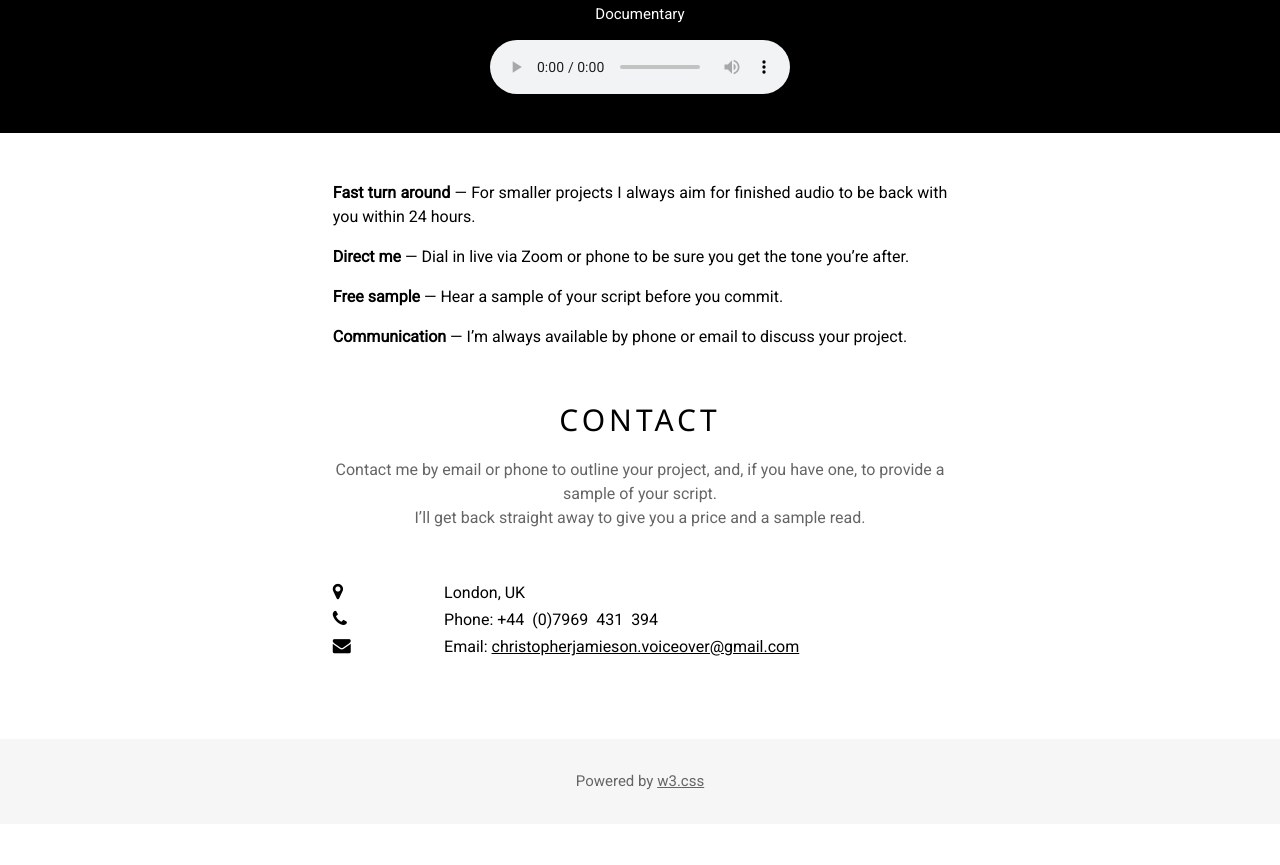
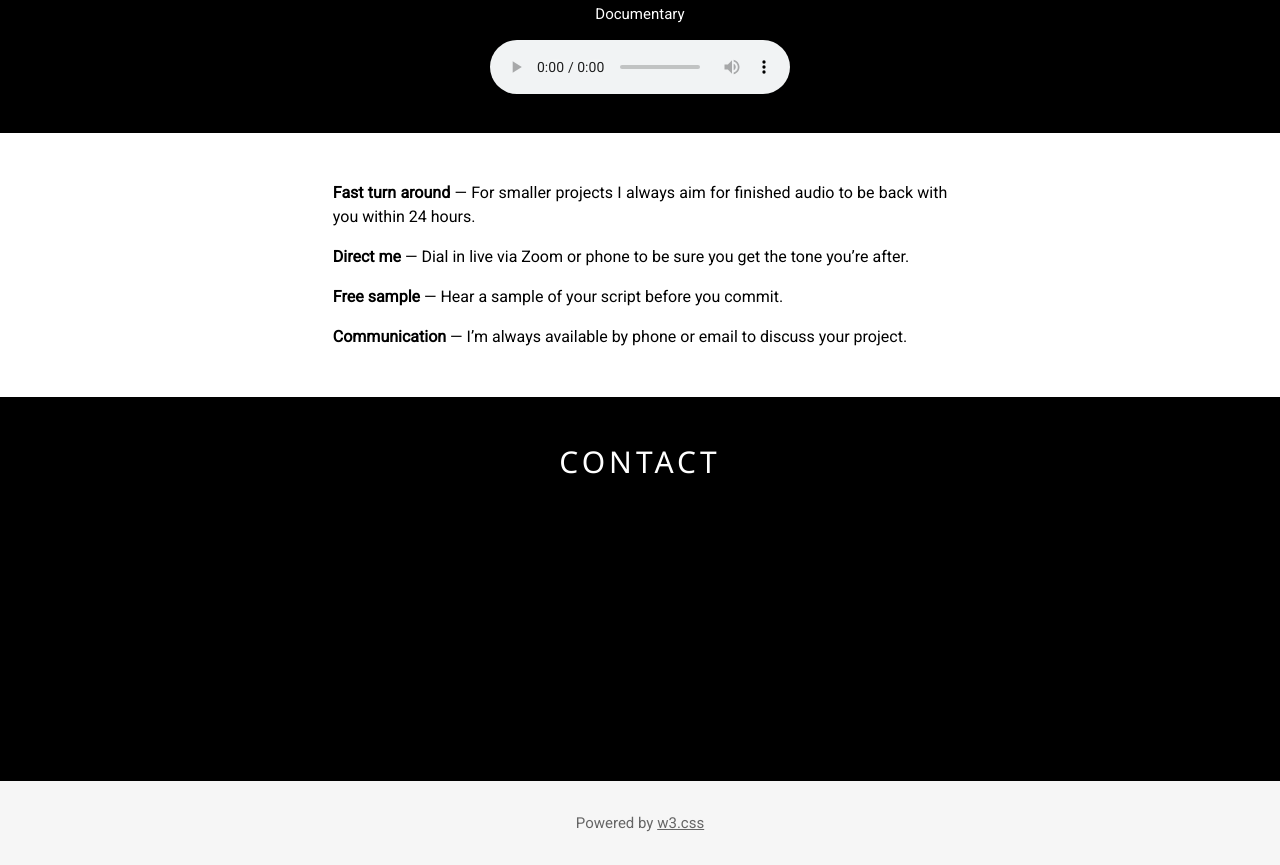
Before and after one commit to ChristopherJamieson/voice-over, a plain HTML site: page index.html in a window 1280 px wide. Shown: the part 1187-2052 px from the top of the page. Before the commit the page ends 2011 px from the top, so only its background shows below. Drawn offline with nearby package versions, Linux system fonts and the light colour scheme.

Commit message:
Add files via upload

```diff
--- /dev/null
+++ b/custom.css
@@ -0,0 +1,62 @@
+/******************************************************************************/
+/* Your custom css code goes here */
+
+
+
+
+/******************************************************************************/
+#chris-banner-text-div2
+{
+    position:absolute;
+    top:0%;
+    left:0%;
+}
+
+
+/******************************************************************************/
+@media only screen and (max-width: 400px)
+{
+  .chris-blurb
+  {
+      font-size:small;
+      margin-left:10%;
+      margin-right:10%;
+  }
+}
+
+
+
+/******************************************************************************/
+@media only screen and (min-width: 401px) and (max-width: 600px)
+{
+  .chris-blurb
+  {
+      font-size:medium;
+      margin-left:10%;
+      margin-right:10%;
+  }
+}
+
+
+
+/******************************************************************************/
+@media only screen and (min-width: 601px) and (max-width: 1280px)
+{
+  .chris-blurb
+  {
+      font-size:medium;
+      margin-left:10%;
+      margin-right:10%;
+  }
+}
+
+
+
+/******************************************************************************/
+@media only screen and (min-width: 1281px)
+{
+  .chris-blurb
+  {
+      font-size:medium;
+  }
+}
--- a/index.html
+++ b/index.html
@@ -52,7 +52,7 @@
 
 
     <!-- ++++++++++++++++++++++++++++++++++++++++++++++++++++++++++++++++++++++++++++++++ -->
-    <!-- The general information section. -->
+    <!-- General information. -->
 
     <div class="w3-container w3-content w3-padding-32" style="max-width:800px;">
 
@@ -67,10 +67,10 @@
 
 
     <!-- ++++++++++++++++++++++++++++++++++++++++++++++++++++++++++++++++++++++++++++++++ -->
-    <!-- The samples section -->
+    <!-- Samples. -->
 
     <div class="w3-black">
-      <div class="w3-container w3-content w3-center w3-padding-32" style="max-width:800px" id="samples">
+      <div class="w3-container w3-content w3-center w3-padding-32" style="max-width:800px">
 
         <p style="text-align:center">Commercial</p>
         <div style="text-align:center">
@@ -90,7 +90,7 @@
         </div>
 	<br/>
 
-	<p class="chris-blurb-no-bottom-margin" style="text-align:center">Documentary</p>
+	<p style="text-align:center">Documentary</p>
 	<div style="text-align:center">
           <audio controls>
             <source src="audio/christopherJamiesonMillionDollarTraders.mp3" type="audio/mp3"/>
@@ -103,16 +103,25 @@
 
 
     <!-- ++++++++++++++++++++++++++++++++++++++++++++++++++++++++++++++++++++++++++++++++ -->
-    <!-- The Contact Section -->
+    <!-- Details of service -->
 
-    <div class="w3-container w3-content w3-padding-32" style="max-width:800px" id="contact">
+    <div class="w3-container w3-content w3-padding-32" style="max-width:800px">
       <p class="w3-justify chris-blurb"><b>Fast turn around</b> &mdash; For smaller projects I always aim for finished audio to be back with you within 24 hours.</p>
       <p class="w3-justify chris-blurb"><b>Direct me</b> &mdash; Dial in live via Zoom or phone to be sure you get the tone you&rsquo;re after.</p>
       <p class="w3-justify chris-blurb"><b>Free sample</b> &mdash; Hear a sample of your script before you commit.</p>
       <p class="w3-justify chris-blurb"><b>Communication</b> &mdash; I&rsquo;m always available by phone or email to discuss your project.</p>
-      <br>
+    </div>
+
+
+
+    <!-- ++++++++++++++++++++++++++++++++++++++++++++++++++++++++++++++++++++++++++++++++ -->
+    <!-- Contact details. -->
+
+    <div class="w3-black">
+      <div class="w3-container w3-content w3-center w3-padding-32" style="max-width:800px">
+
       <h2 class="w3-wide w3-center">CONTACT</h2>
-      <p class="w3-opacity w3-center chris-blurb">Contact me by email or phone to outline your project, and, if you have one, to provide a sample of your script.
+      <p class="w3-center chris-blurb">Contact me by email or phone to outline your project, and, if you have one, to provide a sample of your script.
                                                   <br>
                                                   I&rsquo;ll get back straight away to give you a price and a sample read.</p>
       <div class="w3-row w3-padding-32">
@@ -141,6 +150,7 @@
 	  </span>
         </div>
       </div>
+</div>
   </div>
   <!-- End Page Content -->
 
```
